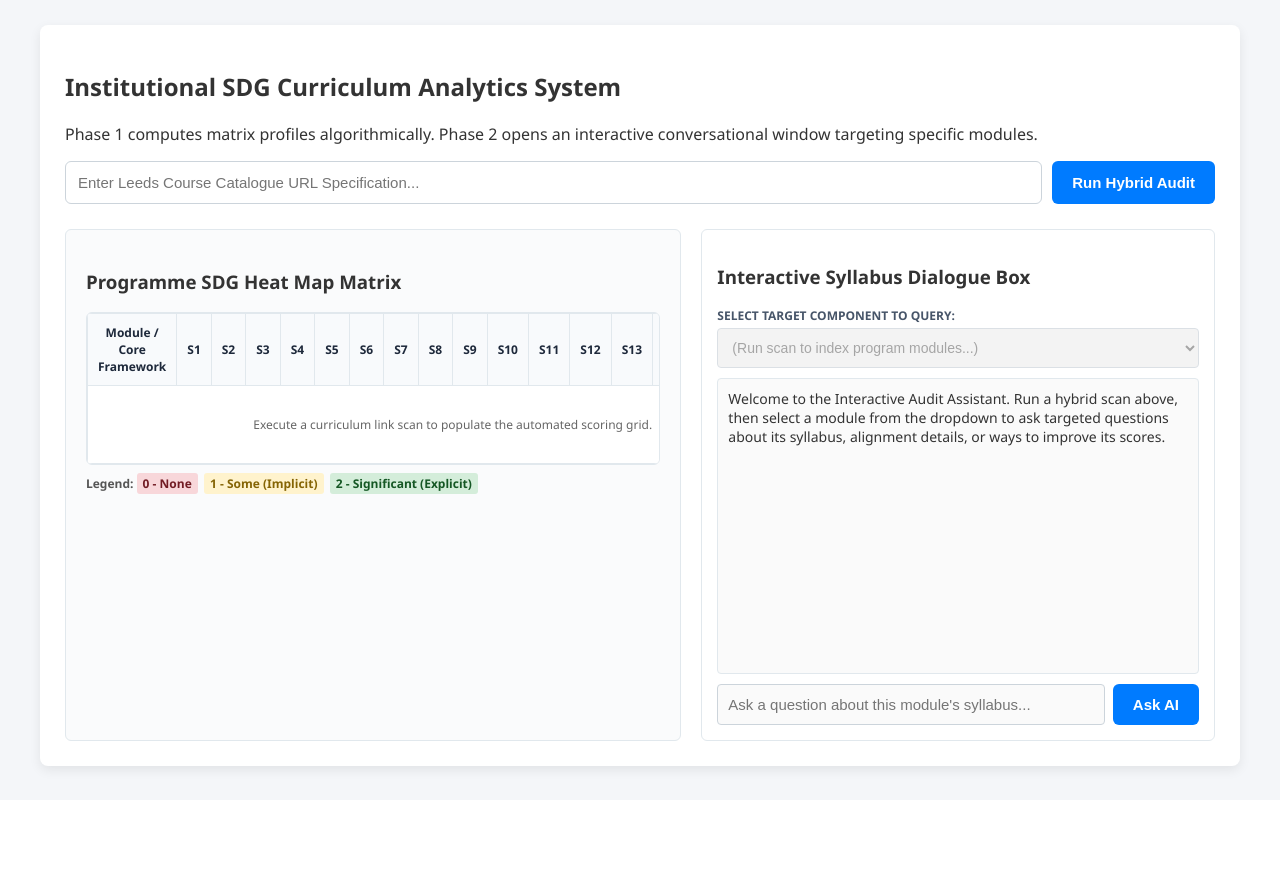
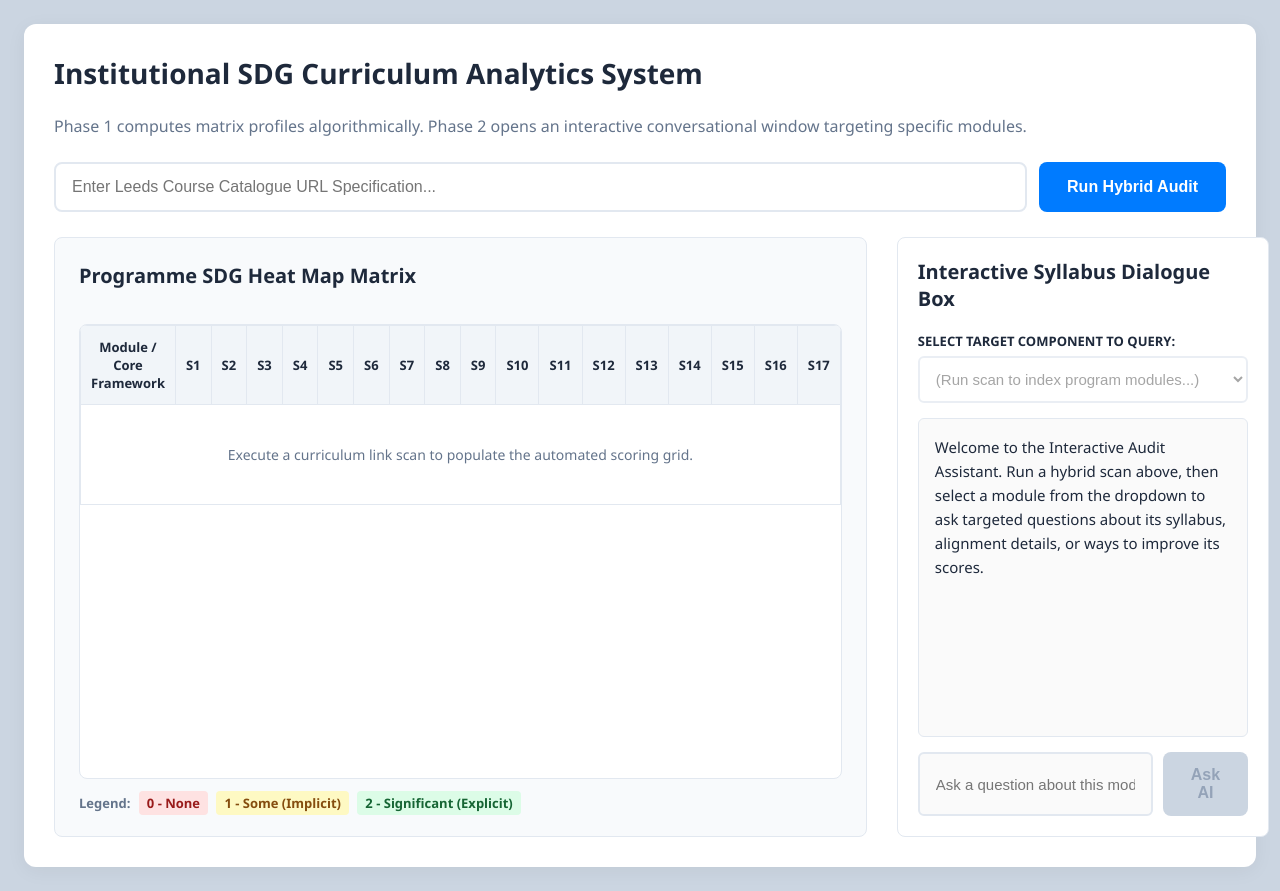
Before and after one commit to mohsenhiwa/AI-SDG-Mapping, a Flask app: page / in a window 1280 px wide. Before the commit the page ends 777 px from the top, so only its background shows below. Run offline with Flask 3, Linux system fonts and the light colour scheme.

Commit message:
Full Width

```diff
--- /dev/null
+++ b/Address.txt
@@ -0,0 +1 @@
+https://ai-sdg-mapping.onrender.com/
--- a/templates/Mapping.html
+++ b/templates/Mapping.html
@@ -5,42 +5,210 @@
     <meta name="viewport" content="width=device-width, initial-scale=1.0">
     <title>Institutional SDG Curriculum Analytics System</title>
     <style>
-        body { font-family: 'Segoe UI', Tahoma, Geneva, Verdana, sans-serif; margin: 25px auto; max-width: 1200px; background-color: #f4f6f9; color: #333; }
-        .container { background: white; padding: 25px; border-radius: 8px; box-shadow: 0 4px 12px rgba(0,0,0,0.08); }
-        .input-group { display: flex; gap: 10px; margin: 15px 0 20px 0; }
-        input[type="text"] { flex: 1; padding: 12px; border: 1px solid #ccd4db; border-radius: 6px; font-size: 15px; }
-        button { padding: 12px 20px; border: none; border-radius: 6px; cursor: pointer; font-size: 15px; font-weight: 600; transition: background 0.2s; }
-        .btn-primary { background-color: #007bff; color: white; }
-        .btn-primary:hover { background-color: #0069d9; }
-        .btn-secondary { background-color: #28a745; color: white; display: none; }
-        .box { margin-top: 20px; padding: 20px; border-radius: 6px; border: 1px solid #e1e8ed; background-color: #fafbfc; }
-        #status { display: none; padding: 12px; border-radius: 6px; border: 1px solid; font-weight: 500; margin-bottom: 15px; }
+        :root {
+            --primary-color: #007bff;
+            --primary-hover: #0069d9;
+            --success-color: #28a745;
+            --success-hover: #218838;
+            --bg-neutral: #f8fafc;
+            --border-color: #e2e8f0;
+            --text-main: #1e293b;
+            --text-muted: #64748b;
+        }
+
+        body {
+            font-family: 'Segoe UI', Tahoma, Geneva, Verdana, sans-serif;
+            margin: 0;
+            padding: 24px;
+            background-color: #cbd5e1;
+            color: var(--text-main);
+            box-sizing: border-box;
+        }
+
+        /* Full-Width Container */
+        .container {
+            background: white;
+            padding: 30px;
+            border-radius: 12px;
+            box-shadow: 0 4px 20px rgba(0,0,0,0.05);
+            width: 100%;
+            max-width: 100%;
+            margin: 0 auto;
+            box-sizing: border-box;
+        }
+
+        h2 { margin-top: 0; color: var(--text-main); font-size: 28px; font-weight: 700; }
+        h3 { margin-top: 0; color: var(--text-main); font-size: 20px; font-weight: 600; }
+        p.subtitle { color: var(--text-muted); font-size: 16px; margin-bottom: 25px; }
+
+        .input-group {
+            display: flex;
+            gap: 12px;
+            margin: 20px 0;
+            width: 100%;
+        }
+
+        input[type="text"] {
+            flex: 1;
+            padding: 14px 16px;
+            border: 2px solid var(--border-color);
+            border-radius: 8px;
+            font-size: 16px;
+            outline: none;
+            transition: border-color 0.2s;
+        }
+
+        input[type="text"]:focus {
+            border-color: var(--primary-color);
+        }
+
+        button {
+            padding: 14px 28px;
+            border: none;
+            border-radius: 8px;
+            cursor: pointer;
+            font-size: 16px;
+            font-weight: 600;
+            transition: all 0.2s;
+        }
+
+        .btn-primary { background-color: var(--primary-color); color: white; }
+        .btn-primary:hover { background-color: var(--primary-hover); }
+        .btn-secondary { background-color: var(--success-color); color: white; display: none; }
+        .btn-secondary:hover { background-color: var(--success-hover); }
+        button:disabled { background-color: #cbd5e1; cursor: not-allowed; color: #94a3b8; }
+
+        #status {
+            display: none;
+            padding: 16px;
+            border-radius: 8px;
+            border: 1px solid;
+            font-weight: 500;
+            margin-bottom: 25px;
+            font-size: 15px;
+            width: 100%;
+            box-sizing: border-box;
+        }
+
+        /* Balanced Full-Width Workspace Layout */
+        .workspace-grid {
+            display: grid;
+            grid-template-columns: 1fr;
+            gap: 30px;
+            margin-top: 25px;
+            width: 100%;
+        }
+
+        @media (min-width: 1024px) {
+            .workspace-grid { grid-template-columns: 1.1fr 0.9fr; }
+        }
+
+        .panel-box {
+            padding: 24px;
+            border-radius: 8px;
+            border: 1px solid var(--border-color);
+            background-color: var(--bg-neutral);
+            display: flex;
+            flex-direction: column;
+            box-sizing: border-box;
+        }
 
         /* Interactive Heatmap Matrix Grid Styles */
-        .matrix-wrapper { overflow-x: auto; margin-top: 15px; background: #fff; border: 1px solid #e1e8ed; border-radius: 6px; }
-        table.matrix-table { width: 100%; border-collapse: collapse; font-size: 12px; text-align: center; }
-        table.matrix-table th, table.matrix-table td { padding: 10px; border: 1px solid #e1e8ed; }
-        table.matrix-table th { background-color: #f8fafc; color: #1e293b; font-weight: 600; }
-        table.matrix-table td.mod-name { text-align: left; font-weight: 500; min-width: 180px; background-color: #f8fafc; }
-        .score-0 { background-color: #f8d7da; color: #721c24; font-weight: bold; } /* Red (None) */
-        .score-1 { background-color: #fff3cd; color: #856404; font-weight: bold; } /* Yellow (Implicit) */
-        .score-2 { background-color: #d4edda; color: #155724; font-weight: bold; } /* Green (Explicit) */
+        .matrix-wrapper {
+            overflow-x: auto;
+            margin-top: 15px;
+            background: #fff;
+            border: 1px solid var(--border-color);
+            border-radius: 8px;
+            flex: 1;
+        }
 
-        /* Interactive Chat Split Workspace Interface */
-        .workspace-grid { display: grid; grid-template-columns: 1fr; gap: 20px; margin-top: 25px; }
-        @media (min-width: 850px) { .workspace-grid { grid-template-columns: 1.2fr 1fr; } }
-        .chat-container { background: #fff; border: 1px solid #e1e8ed; border-radius: 6px; padding: 15px; display: flex; flex-direction: column; height: 480px; }
-        .chat-history { flex: 1; border: 1px solid #e1e8ed; border-radius: 4px; padding: 10px; overflow-y: auto; background: #fafafa; font-size: 14px; margin-bottom: 10px; white-space: pre-wrap; }
-        .chat-input-area { display: flex; gap: 8px; }
-        .chat-input-area input { flex: 1; padding: 10px; border: 1px solid #ccd4db; border-radius: 4px; }
-        select.module-dropdown { width: 100%; padding: 10px; border-radius: 4px; border: 1px solid #ccd4db; font-size: 14px; font-weight: 500; margin-bottom: 10px; }
+        table.matrix-table {
+            width: 100%;
+            border-collapse: collapse;
+            font-size: 13px;
+            text-align: center;
+        }
+
+        table.matrix-table th, table.matrix-table td {
+            padding: 12px 10px;
+            border: 1px solid var(--border-color);
+        }
+
+        table.matrix-table th {
+            background-color: #f1f5f9;
+            color: var(--text-main);
+            font-weight: 600;
+        }
+
+        table.matrix-table td.mod-name {
+            text-align: left;
+            font-weight: 500;
+            min-width: 240px;
+            background-color: #f1f5f9;
+            position: sticky;
+            left: 0;
+        }
+
+        .score-0 { background-color: #fee2e2; color: #991b1b; font-weight: 600; }
+        .score-1 { background-color: #fef9c3; color: #854d0e; font-weight: 600; }
+        .score-2 { background-color: #dcfce7; color: #166534; font-weight: 600; }
+
+        /* Interactive Chat Interface Styles */
+        .chat-container {
+            background: #fff;
+            border: 1px solid var(--border-color);
+            border-radius: 8px;
+            padding: 20px;
+            display: flex;
+            flex-direction: column;
+            height: 600px;
+            box-sizing: border-box;
+        }
+
+        .chat-history {
+            flex: 1;
+            border: 1px solid var(--border-color);
+            border-radius: 6px;
+            padding: 16px;
+            overflow-y: auto;
+            background: #fafafa;
+            font-size: 15px;
+            line-height: 1.6;
+            margin-bottom: 15px;
+            white-space: pre-wrap;
+        }
+
+        .chat-input-area { display: flex; gap: 10px; }
+        .chat-input-area input {
+            flex: 1;
+            padding: 12px 16px;
+            border: 2px solid var(--border-color);
+            border-radius: 6px;
+            font-size: 15px;
+            outline: none;
+        }
+        .chat-input-area input:focus { border-color: var(--primary-color); }
+
+        select.module-dropdown {
+            width: 100%;
+            padding: 12px;
+            border-radius: 6px;
+            border: 2px solid var(--border-color);
+            font-size: 15px;
+            font-weight: 500;
+            margin-bottom: 15px;
+            outline: none;
+            background-color: white;
+        }
+        select.module-dropdown:focus { border-color: var(--primary-color); }
     </style>
 </head>
 <body>
 
 <div class="container">
     <h2>Institutional SDG Curriculum Analytics System</h2>
-    <p>Phase 1 computes matrix profiles algorithmically. Phase 2 opens an interactive conversational window targeting specific modules.</p>
+    <p class="subtitle">Phase 1 computes matrix profiles algorithmically. Phase 2 opens an interactive conversational window targeting specific modules.</p>
 
     <div class="input-group">
         <input type="text" id="urlInput" placeholder="Enter Leeds Course Catalogue URL Specification..." required>
@@ -51,7 +219,7 @@
     <div id="status"></div>
 
     <div class="workspace-grid">
-        <div class="box" style="margin-top:0; overflow:hidden;">
+        <div class="panel-box">
             <h3 id="matrixTitle">Programme SDG Heat Map Matrix</h3>
             <div class="matrix-wrapper">
                 <table class="matrix-table" id="heatmapTable">
@@ -62,16 +230,21 @@
                         </tr>
                     </thead>
                     <tbody id="matrixBody">
-                        <tr><td colspan="18" style="color:#666; padding:30px;">Execute a curriculum link scan to populate the automated scoring grid.</td></tr>
+                        <tr><td colspan="18" style="color:var(--text-muted); padding:40px; font-size: 14px;">Execute a curriculum link scan to populate the automated scoring grid.</td></tr>
                     </tbody>
                 </table>
             </div>
-            <p style="font-size:12px; margin-top:10px; color:#555;"><strong>Legend:</strong> <span class="score-0" style="padding:2px 6px; border-radius:3px;">0 - None</span> &nbsp;<span class="score-1" style="padding:2px 6px; border-radius:3px;">1 - Some (Implicit)</span> &nbsp;<span class="score-2" style="padding:2px 6px; border-radius:3px;">2 - Significant (Explicit)</span></p>
+            <p style="font-size:13px; margin-top:15px; color:var(--text-muted); margin-bottom:0;">
+                <strong>Legend:</strong>
+                <span class="score-0" style="padding:3px 8px; border-radius:4px; margin-left:5px;">0 - None</span>
+                <span class="score-1" style="padding:3px 8px; border-radius:4px; margin-left:5px;">1 - Some (Implicit)</span>
+                <span class="score-2" style="padding:3px 8px; border-radius:4px; margin-left:5px;">2 - Significant (Explicit)</span>
+            </p>
         </div>
 
         <div class="chat-container">
             <h3>Interactive Syllabus Dialogue Box</h3>
-            <label for="moduleSelect" style="font-size:12px; font-weight:600; margin-bottom:4px; color:#475569;">SELECT TARGET COMPONENT TO QUERY:</label>
+            <label for="moduleSelect" style="font-size:13px; font-weight:600; margin-bottom:6px; color:var(--text-main);">SELECT TARGET COMPONENT TO QUERY:</label>
             <select id="moduleSelect" class="module-dropdown" disabled>
                 <option value="">(Run scan to index program modules...)</option>
             </select>
@@ -96,7 +269,6 @@
         const statusDiv = document.getElementById('status');
         const matrixBody = document.getElementById('matrixBody');
         const matrixTitle = document.getElementById('matrixTitle');
-        const moduleSelect = document.getElementById('moduleSelect');
 
         if (!urlInput) { alert('Please supply a valid prospectus link parameter.'); return; }
 
@@ -108,7 +280,7 @@
         statusDiv.style.color = "#004085";
         statusDiv.style.borderColor = "#b8daff";
         statusDiv.innerText = "Running async web-scrapers and generating deterministic score matrices...";
-        matrixBody.innerHTML = `<tr><td colspan="18" style="padding:30px; color:#0056b3;">Computing algorithmic text checks across module nodes... Please wait.</td></tr>`;
+        matrixBody.innerHTML = `<tr><td colspan="18" style="padding:40px; color:#0056b3; font-size:14px;">Computing algorithmic text checks across module nodes... Please wait.</td></tr>`;
 
         try {
             const response = await fetch('/api/scan', {
@@ -126,10 +298,7 @@
                 matrixTitle.innerText = `Heat Map: ${data.programme_title}`;
                 downloadBtn.style.display = "inline-block";
 
-                // 1. Populate HTML Heat Map Matrix
                 buildHeatMap(data.modules, data.programme_scores);
-
-                // 2. Unlock Dropdown Options for Interactive Chat
                 populateChatDropdown(data.modules);
             } else {
                 statusDiv.style.backgroundColor = "#f8d7da";
@@ -146,9 +315,8 @@
 
     function buildHeatMap(modules, progScores) {
         const tbody = document.getElementById('matrixBody');
-        tbody.innerHTML = ''; // Wipe loading rows
+        tbody.innerHTML = '';
 
-        // Append individual sub-module score matrix rows
         modules.forEach(m => {
             let rowHtml = `<tr><td class="mod-name"><strong>${m.code}</strong> - ${m.title}</td>`;
             for(let i=1; i<=17; i++) {
@@ -159,7 +327,6 @@
             tbody.innerHTML += rowHtml;
         });
 
-        // Append final consolidated framework overview score vector row
         let progHtml = `<tr style="border-top:3px solid #64748b; background-color:#f1f5f9;"><td class="mod-name"><strong>NET CURRICULUM VALUE</strong></td>`;
         for(let i=1; i<=17; i++) {
             let s = progScores[`SDG ${i} - ` + getSdgShortName(i)] || 0;
@@ -197,7 +364,7 @@
         if (!msg) return;
 
         chatBox.innerText += `\n\nYou: ${msg}\n\nAssistant: Processing verification files...`;
-        chatInput.value = ''; // Clean out field text entry instantly
+        chatInput.value = '';
 
         try {
             const response = await fetch('/api/chat', {
@@ -207,10 +374,9 @@
             });
             const data = await response.json();
 
-            // Clean out processing string wrapper and update history logs layout
             chatBox.innerText = chatBox.innerText.replace("Assistant: Processing verification files...", "");
             chatBox.innerText += `Assistant:\n${data.reply}`;
-            chatBox.scrollTop = chatBox.scrollHeight; // Scroll down safely
+            chatBox.scrollTop = chatBox.scrollHeight;
         } catch(e) {
             chatBox.innerText += `\nError getting reply: ${e.message}`;
         }
```
